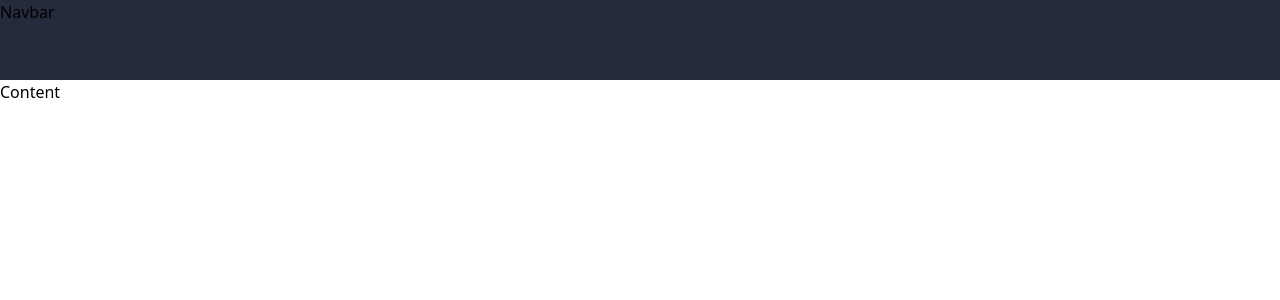
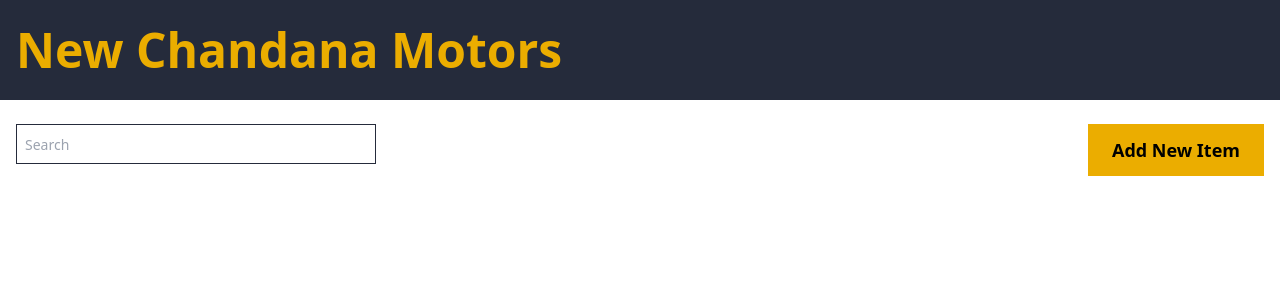
Before and after one commit to deshan68/chandana-motors-inventory, a React (Vite) app in the folder client/: page / in a window 1280 px wide. Shown: the top 300 px of the page. Built offline with nearby package versions, Linux system fonts and the light colour scheme.

Commit message:
add top bar

```diff
--- a/client/src/components/Content.jsx
+++ b/client/src/components/Content.jsx
@@ -1,7 +1,23 @@
 import React from "react";
 
 const Content = () => {
-  return <div>Content</div>;
+  return (
+    <main className="w-full px-4 py-6">
+      {/* top div */}
+      <div className="w-full flex justify-between">
+        <input
+          type="text"
+          placeholder="Search"
+          className="border-[0.5px] border-borderLight p-2 outline-none w-[360px] h-[40px] text-sm"
+        />
+        <button className="text-lg font-semibold bg-primaryYellow px-6 py-3">
+          Add New Item
+        </button>
+      </div>
+
+      {/* table */}
+    </main>
+  );
 };
 
 export default Content;
--- a/client/src/components/Navbar.jsx
+++ b/client/src/components/Navbar.jsx
@@ -1,7 +1,11 @@
 import React from "react";
 
 const Navbar = () => {
-  return <nav className="bg-primaryDark w-full h-[10vh]">Navbar</nav>;
+  return (
+    <nav className="bg-primaryDark w-full h-[100px] text-5xl font-bold text-primaryYellow flex items-center pl-4">
+      New Chandana Motors
+    </nav>
+  );
 };
 
 export default Navbar;
```
